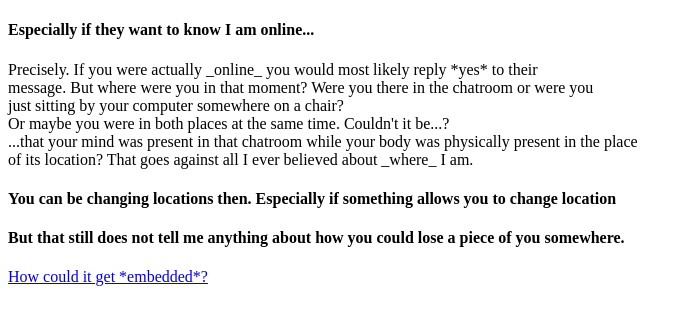
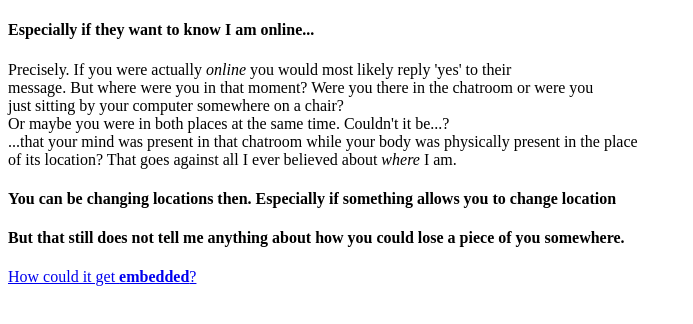
Before and after one commit to fanniqi/scatteredself.gifthub.io, a plain HTML site: page 7here.html in a window 1280 px wide. Shown: the whole page, without its empty margins (0-693 px from the left). Drawn offline with Linux system fonts and the light colour scheme.

Commit message:
Update 7here.html

```diff
--- a/7here.html
+++ b/7here.html
@@ -5,20 +5,20 @@
 
 <h4>Especially if they want to know I am online...</h4>
 <p>
-Precisely. If you were actually _online_ you would most likely reply *yes* to their<br>
+Precisely. If you were actually <em>online</em> you would most likely reply 'yes' to their<br>
 message. But where were you in that moment? Were you there in the chatroom or were you <br>
 just sitting by your computer somewhere on a chair? <br>
 Or maybe you were in both places at the same time. Couldn't it be...?<br>
 
 ...that your mind was present in that chatroom while your body was physically present in the place<br>
-of its location? That goes against all I ever believed about _where_ I am.
+of its location? That goes against all I ever believed about <em>where</em> I am.
 </p>
 
 <h4>You can be changing locations then. Especially if something allows you to change location</h4>
 
 <h4>But that still does not tell me anything about how you could lose a piece of you somewhere.</h4>
 
-<a href="8embedded.html">How could it get *embedded*?</a>
+<a href="8embedded.html">How could it get <strong>embedded</strong>?</a>
 
 </body>
 </html>
```
